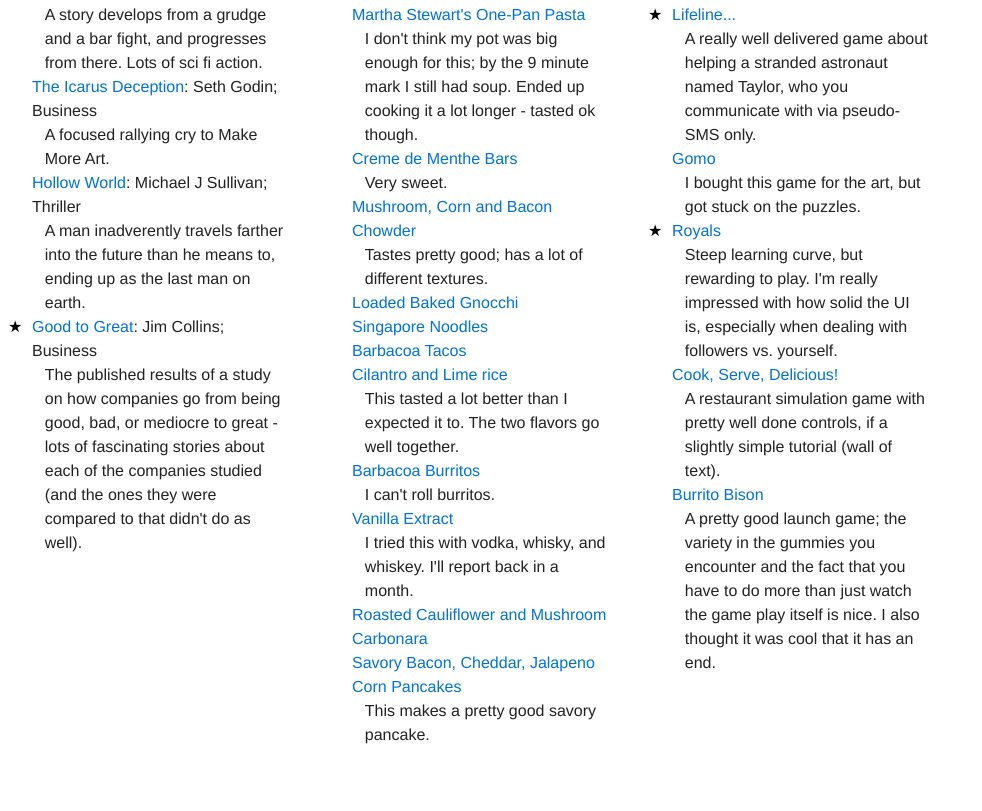
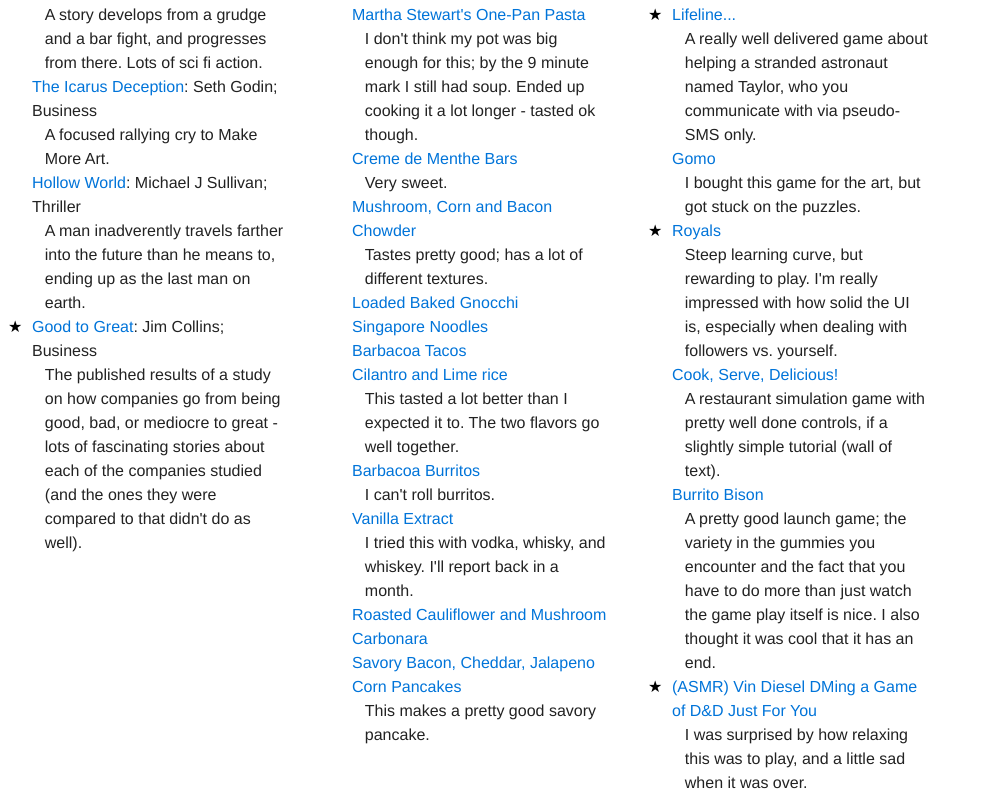
Before and after one commit to girasquid/incredible, a plain HTML site: page index.html in a window 1280 px wide. Shown: the part 1231-2042 px from the top of the page, without its empty margins (0-982 px from the left). Before the commit the page ends 1994 px from the top, so only its background shows below. Drawn offline with Linux system fonts and the light colour scheme.

Commit message:
Add Vin Diesel

```diff
--- a/index.html
+++ b/index.html
@@ -162,6 +162,9 @@
 
           <dt><a href="https://itunes.apple.com/ca/app/burrito-bison/id519781433?mt=8&at=11l5NI">Burrito Bison</a></dt>
           <dd>A pretty good launch game; the variety in the gummies you encounter and the fact that you have to do more than just watch the game play itself is nice. I also thought it was cool that it has an end.</dd>
+
+          <dt class="recommended"><a href="http://a-dire-fawn.itch.io/diesel-dm">(ASMR) Vin Diesel DMing a Game of D&D Just For You</a></dt>
+          <dd>I was surprised by how relaxing this was to play, and a little sad when it was over.</dd>
         </dl>
       </div>
       <div class="lg-col lg-col-3 px3">
```
